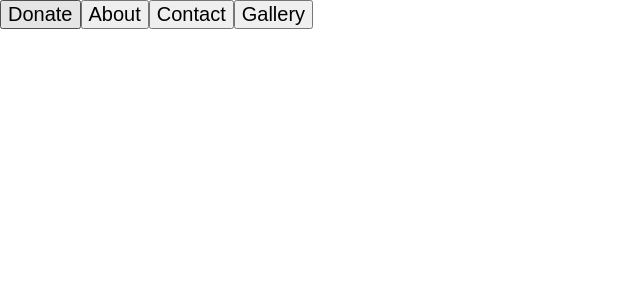
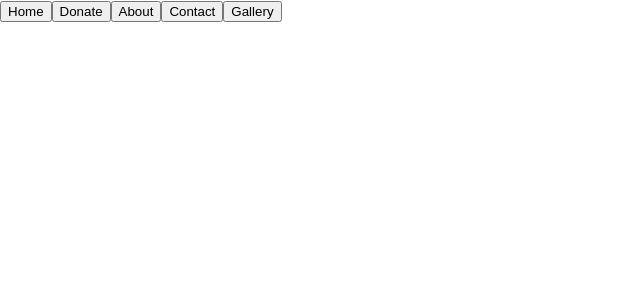
Before and after one commit to CodecoolGlobal/react-for-a-cause-react-rBabett, a React (Create React App) app in the folder cat-react/: page / in a window 1280 px wide. Shown: the top 300 px of the page, without its empty margins (0-640 px from the left). Built offline with nearby package versions, Linux system fonts and the light colour scheme.

Commit message:
create navbar

```diff
--- a/cat-react/src/App.js
+++ b/cat-react/src/App.js
@@ -1,16 +1,17 @@
 import './App.css';
 import Contact from './components/Contact';
-import RenderButtons from './components/Buttons';
+import Button from './components/Button';
+import Navbar from './components/Navbar';
 
 
 function App() {
+
   return (
     <div>
       <div id="header">
-        <RenderButtons />
+        <Navbar />
       </div>
       <div id="page">
-        <Contact />
       </div>
     </div>
   );
--- /dev/null
+++ b/cat-react/src/components/Button.js
@@ -0,0 +1,32 @@
+import Contact from "./Contact";
+
+const Button = ({text, handleClick}) => {
+  return (<button onClick={handleClick}>{text}</button>);
+}
+
+function RenderButtons() {
+
+  /* const buttons = [
+    {
+      name: 'Donate',
+      function: "",
+    },
+    {
+      name: 'About',
+      function: "",
+    },
+    {
+      name: 'Contact',
+      function: Contact,
+    },
+    {
+      name: 'Gallery',
+      function: "",
+    }
+  ]
+
+  return buttons.map((button, id) => <button key={id} className="header_buttons" id={button.name} onClick= {button.function}>{button.name}</button>); */
+
+}
+
+export default Button;
--- a/cat-react/src/components/Buttons.js
+++ /dev/null
@@ -1,21 +0,0 @@
-function RenderButtons() {
-  const buttons = [
-    {
-      name: 'Donate',
-    },
-    {
-      name: 'About',
-    },
-    {
-      name: 'Contact',
-    },
-    {
-      name: 'Gallery',
-    }
-  ]
-
-  return buttons.map((button) => <button className="header_buttons" id={button.name}>{button.name}</button>);
-
-}
-
-export default RenderButtons;
--- a/cat-react/src/components/Contact.js
+++ /dev/null
@@ -1,5 +0,0 @@
-function Contact(){
-
-}
-
-export default Contact
--- /dev/null
+++ b/cat-react/src/components/Navbar.js
@@ -0,0 +1,33 @@
+import React from 'react'
+import Button from './Button'
+
+const Navbar = () => {
+
+  const buttons = [
+    {
+      name: 'Home',
+      handle: () => {console.log("Home")}
+    },
+  {
+    name: 'Donate',
+    handle: () => {console.log("Donate")},
+  },
+  {
+    name: 'About',
+    handle: () => {console.log("About")},
+  },
+  {
+    name: 'Contact',
+    handle: () => {console.log("Contact")},
+  },
+  {
+    name: 'Gallery',
+    handle: () => {console.log("Gallery")},
+  }
+]
+  return (
+    <>{buttons.map(button => (<Button key={button.name} text={button.name} handleClick={button.handle}/>))}</>
+  )
+}
+
+export default Navbar
```
